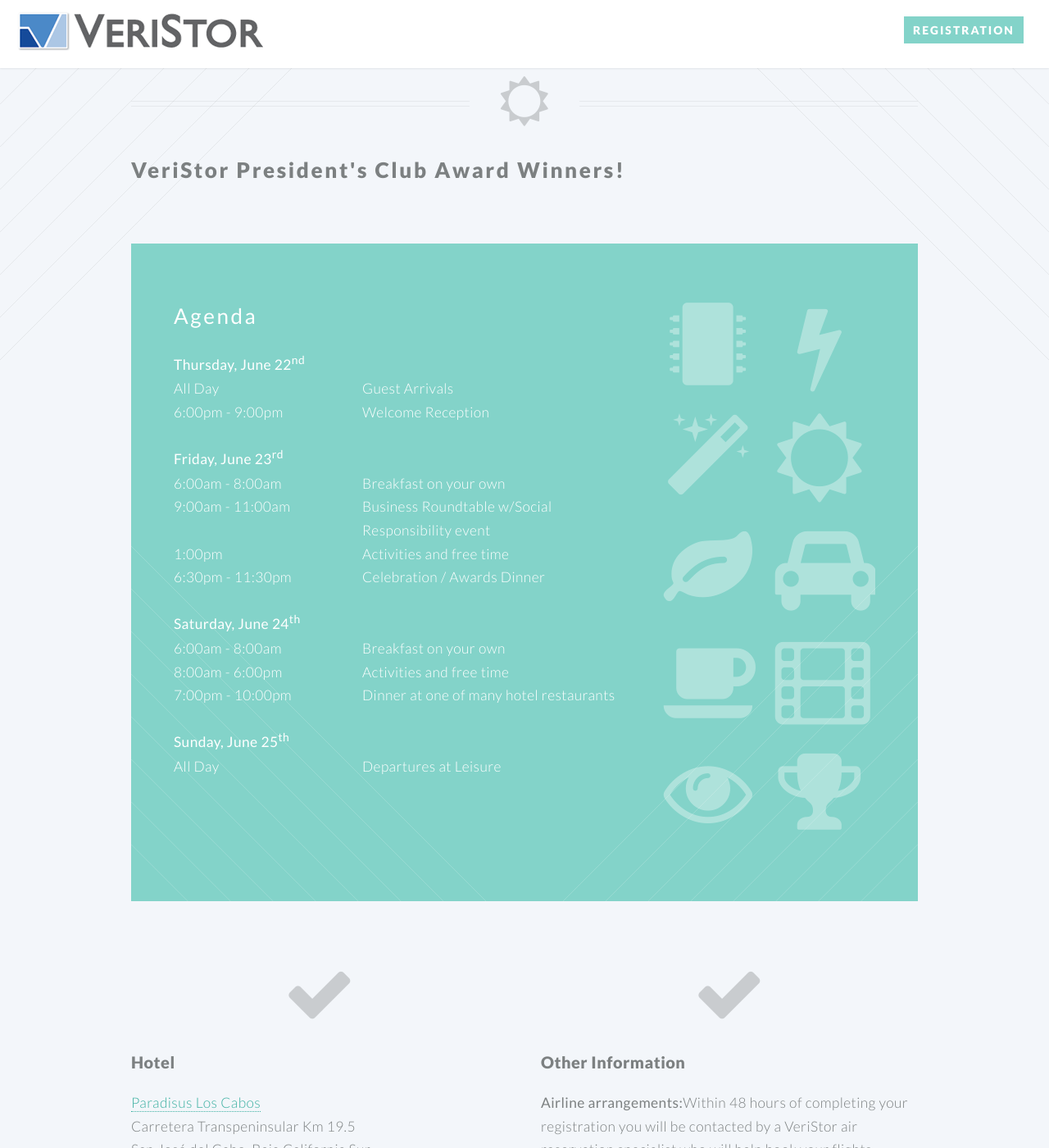
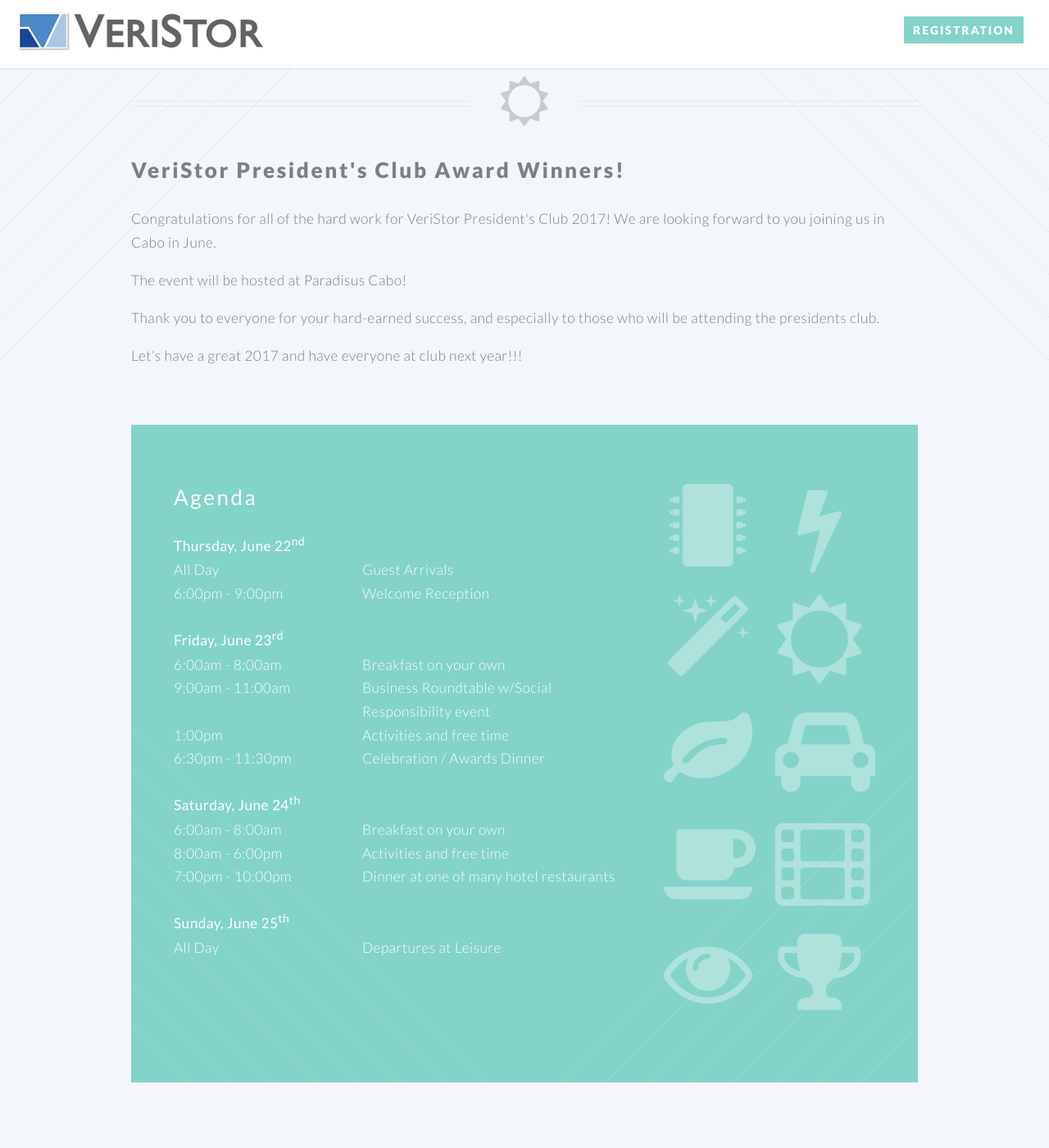
Before and after one commit to rp7c/www_veristor17_strategicconferences_net, a Jekyll site: the page built from index.html, in a window 1280 px wide and 1400 px high, scrolled down 647 px. Shown: the whole window at 82% size. Built offline with Jekyll 4.4.1, drawn with Linux system fonts in a browser that asks for light colours.

Commit message:
adding welcome letter

```diff
--- a/css/style.css
+++ b/css/style.css
@@ -146,7 +146,7 @@
 		}
 
 		header.special h2 + p {
-			margin-bottom: 0;
+			/*margin-bottom: 0;*/
 			padding-top: 1.5em;
 		}
 
--- a/index.html
+++ b/index.html
@@ -7,8 +7,10 @@
     <header class="special container">
         <span class="icon fa-sun-o"></span>
         <h2>VeriStor President's Club Award Winners!</h2>
-
-
+        <p>Congratulations for all of the hard work for VeriStor President's Club 2017! We are looking forward to you joining us in Cabo in June.</p>
+        <p>The event will be hosted at Paradisus Cabo!</p>
+        <p>Thank you to everyone for your hard-earned success, and especially to those who will be attending the presidents club.</p>
+        <p>Let’s have a great 2017 and have everyone at club next year!!!</p>
     </header>
 
     <!-- One -->
```
